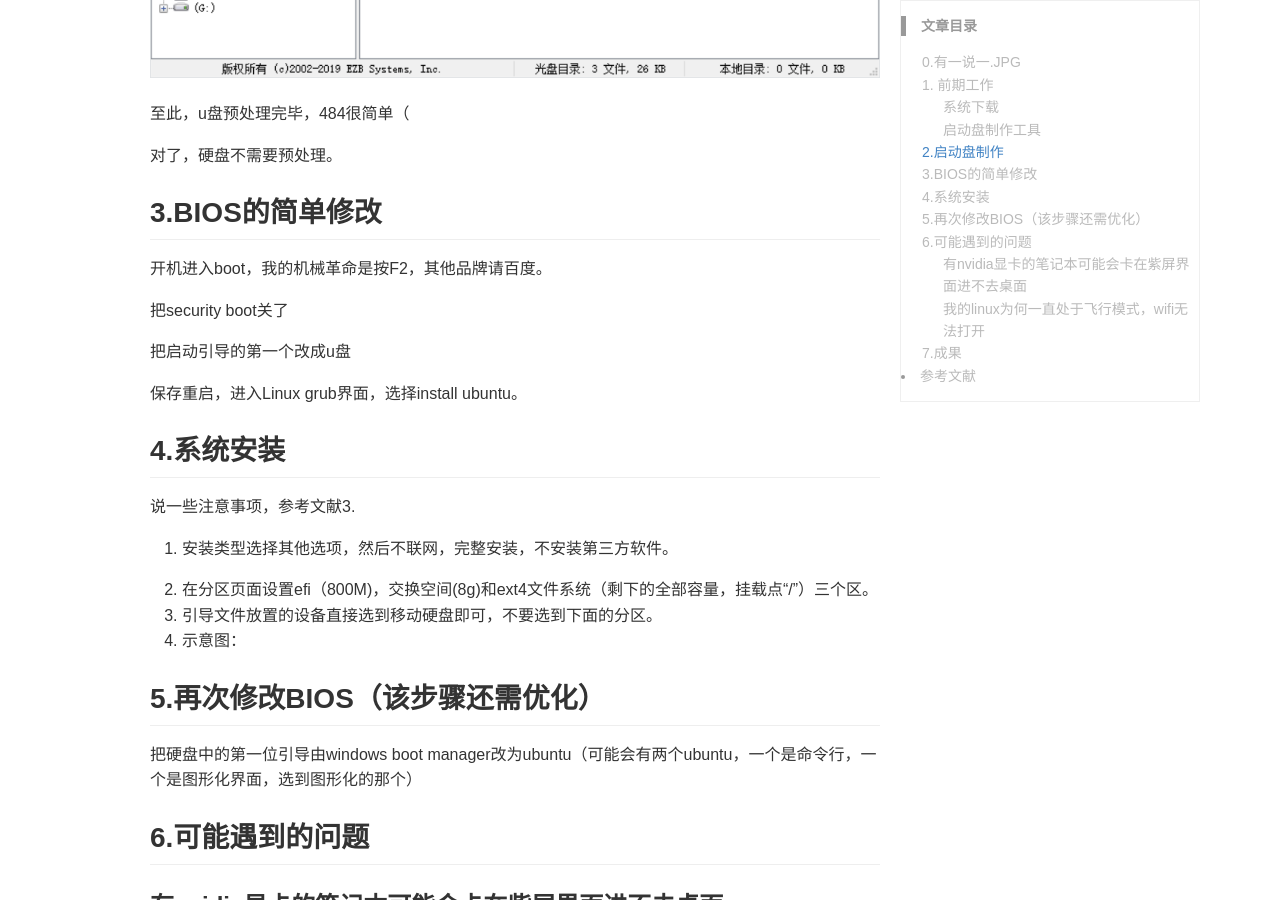
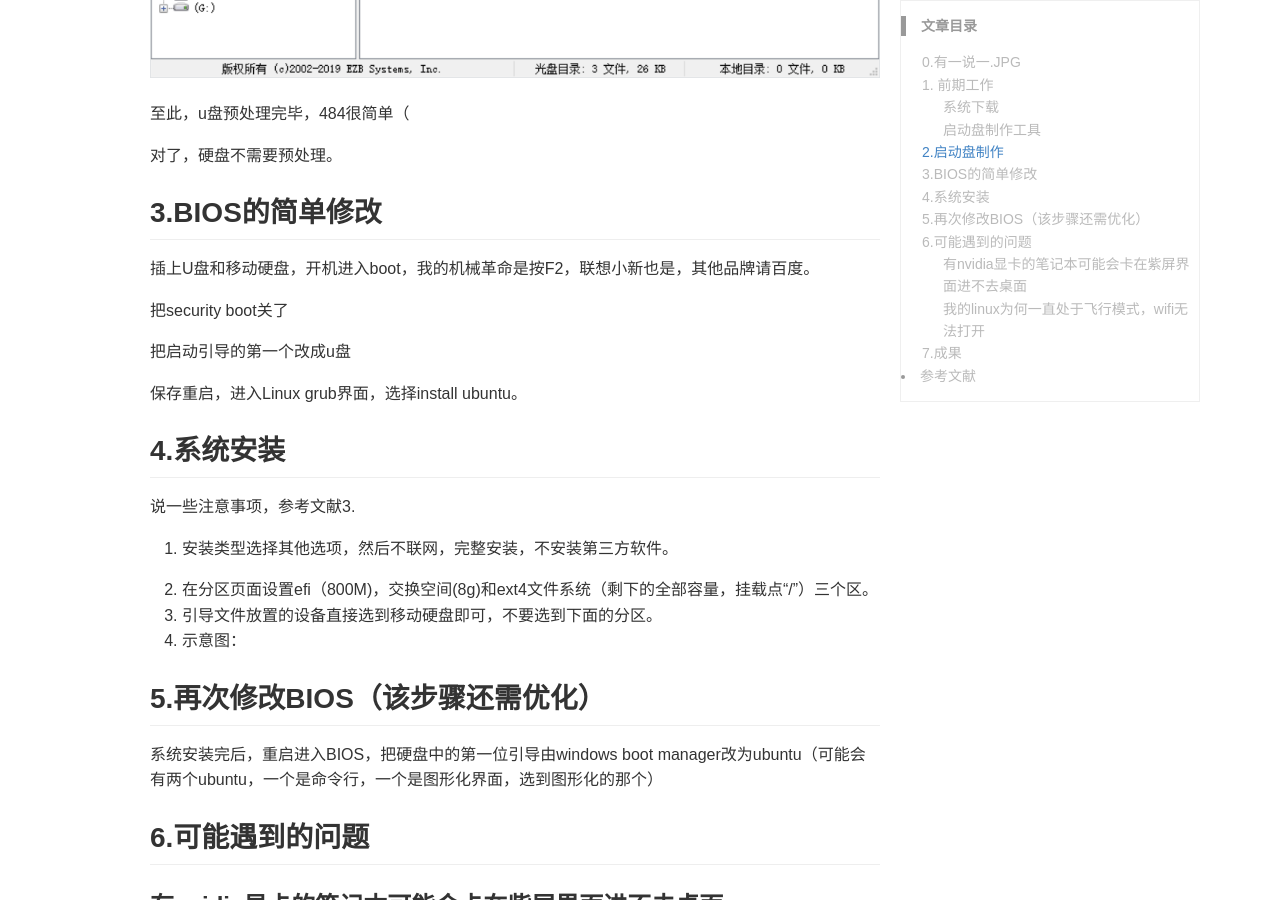
Before and after one commit to qq849012418/qq849012418.github.io, a Jekyll site: the page built from _posts/2019-10-29-ML_on_Linux_1_install_OS.md, in a window 1280 px wide and 900 px high, scrolled down 2076 px. Built offline with Jekyll 4.4.1, drawn with Linux system fonts in a browser that asks for light colours; some web fonts are replaced; comment, search, counter and statistics services are not loaded; some of the changed text lies outside the part shown.

Commit message:
update ml1

```diff
--- a/_posts/2019-10-29-ML_on_Linux_1_install_OS.md
+++ b/_posts/2019-10-29-ML_on_Linux_1_install_OS.md
@@ -49,7 +49,7 @@ keywords: linux, windows, ununtu, ssd
 
 ## 3.BIOS的简单修改
 
-开机进入boot，我的机械革命是按F2，其他品牌请百度。
+插上U盘和移动硬盘，开机进入boot，我的机械革命是按F2，联想小新也是，其他品牌请百度。
 
 把security boot关了
 
@@ -69,7 +69,7 @@ keywords: linux, windows, ununtu, ssd
 
 ## 5.再次修改BIOS（该步骤还需优化）
 
-把硬盘中的第一位引导由windows boot manager改为ubuntu（可能会有两个ubuntu，一个是命令行，一个是图形化界面，选到图形化的那个）
+系统安装完后，重启进入BIOS，把硬盘中的第一位引导由windows boot manager改为ubuntu（可能会有两个ubuntu，一个是命令行，一个是图形化界面，选到图形化的那个）
 
 ## 6.可能遇到的问题
 
```
Also changed, not shown: other parts of _posts/2019-10-29-ML_on_Linux_1_install_OS.md (+1 -1 lines).
